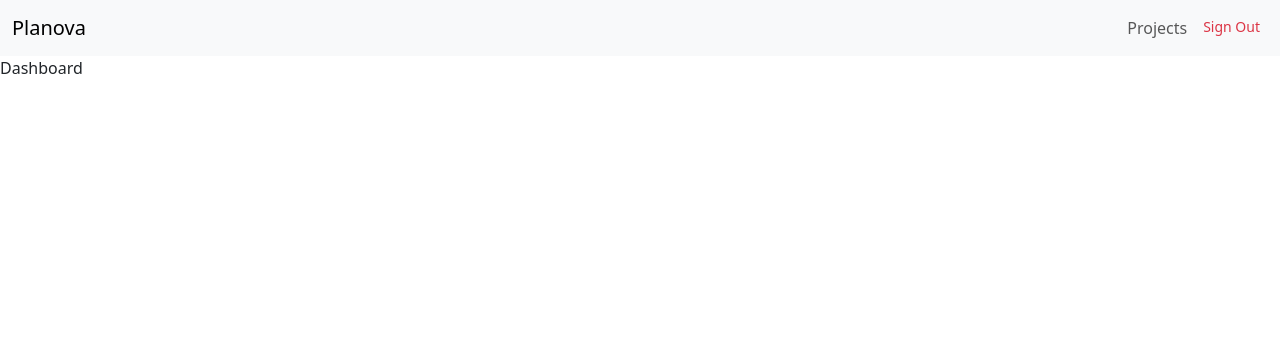
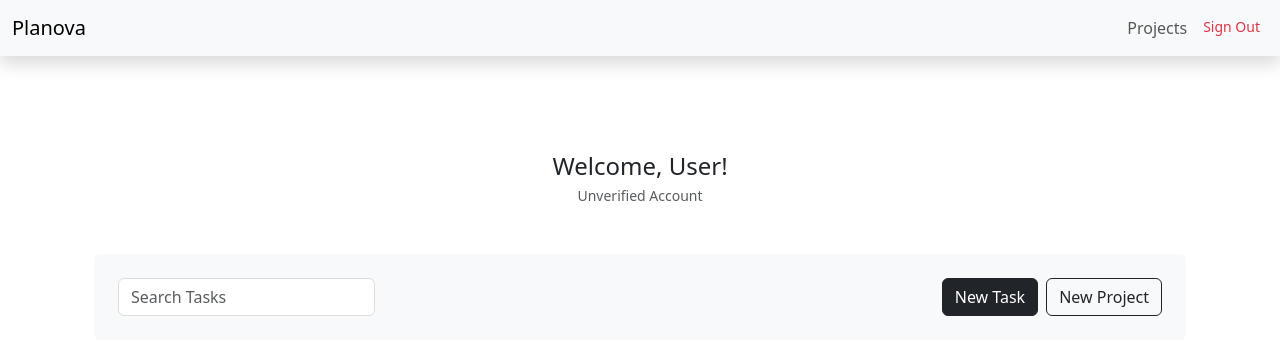
Before and after one commit to dalienst/plann, a Next.js app: page /dashboard in a window 1280 px wide. Shown: the top 354 px of the page. Built offline with nearby package versions, Linux system fonts and the light colour scheme; no server answers.

Commit message:
added header section

```diff
--- a/app/(routes)/dashboard/page.jsx
+++ b/app/(routes)/dashboard/page.jsx
@@ -1,24 +1,43 @@
 "use client";
 import { useFetchProfile } from "@/hooks/accounts/actions";
-import { useFetchProjects } from "@/hooks/projects/actions";
 import React from "react";
 
 function Dashboard() {
-  const {
-    isLoading: isLoadingProfile,
-    data: profile,
-    refetch: refetchProfile,
-  } = useFetchProfile();
+  const { isLoading: isLoadingProfile, data: profile } = useFetchProfile();
 
-  const {
-    isLoading: isLoadingProjects,
-    data: projects,
-    refetch: refetchProjects,
-  } = useFetchProjects();
+  return (
+    <>
+      <div className="container py-5 px-4">
+        <section className="mb-3 py-5">
+          {/* Greeting */}
+          <div className="text-center mb-5">
+            <h1 className="h4 mb-1">Welcome, {profile?.email || "User"}!</h1>
+            <p className="text-muted small mb-0">
+              {profile?.is_verified ? "Verified Account" : "Unverified Account"}
+            </p>
+          </div>
 
-  console.log(profile)
+          {/* Search Bar and Buttons */}
+          <div className="mb-3 d-flex flex-column flex-md-row justify-content-between align-items-start align-items-md-center gap-3 p-md-4 p-3 bg-light rounded">
+            {/* Search Bar */}
+            <div>
+              <input
+                type="search"
+                className="form-control rounded"
+                placeholder="Search Tasks"
+              />
+            </div>
 
-  return <div>Dashboard</div>;
+            {/* Action Buttons */}
+            <div className="d-flex gap-2">
+              <button className="btn btn-dark">New Task</button>
+              <button className="btn btn-outline-dark">New Project</button>
+            </div>
+          </div>
+        </section>
+      </div>
+    </>
+  );
 }
 
 export default Dashboard;
--- a/app/globals.css
+++ b/app/globals.css
@@ -56,11 +56,10 @@ label {
   font-size: 0.875rem;
 }
 
-.btn {
+/* .btn {
   background-color: var(--button-bg);
   border-radius: 0.375rem;
   color: white;
-  /* padding: 0.45rem; */
   width: 100%;
   font-size: 1.125rem;
   transition: background-color 0.3s;
@@ -68,7 +67,7 @@ label {
 
 .btn:hover {
   background-color: var(--button-hover);
-}
+} */
 
 .text-center a {
   color: var(--button-bg);
--- a/components/main/Navbar.jsx
+++ b/components/main/Navbar.jsx
@@ -7,7 +7,7 @@ import React from "react";
 function Navbar() {
   const pathname = usePathname();
   return (
-    <nav className="navbar navbar-expand-lg bg-body-tertiary">
+    <nav className="navbar navbar-expand-lg bg-body-tertiary shadow">
       <div className="container-fluid">
         <Link className="navbar-brand" href="/dashboard">
           Planova
```
